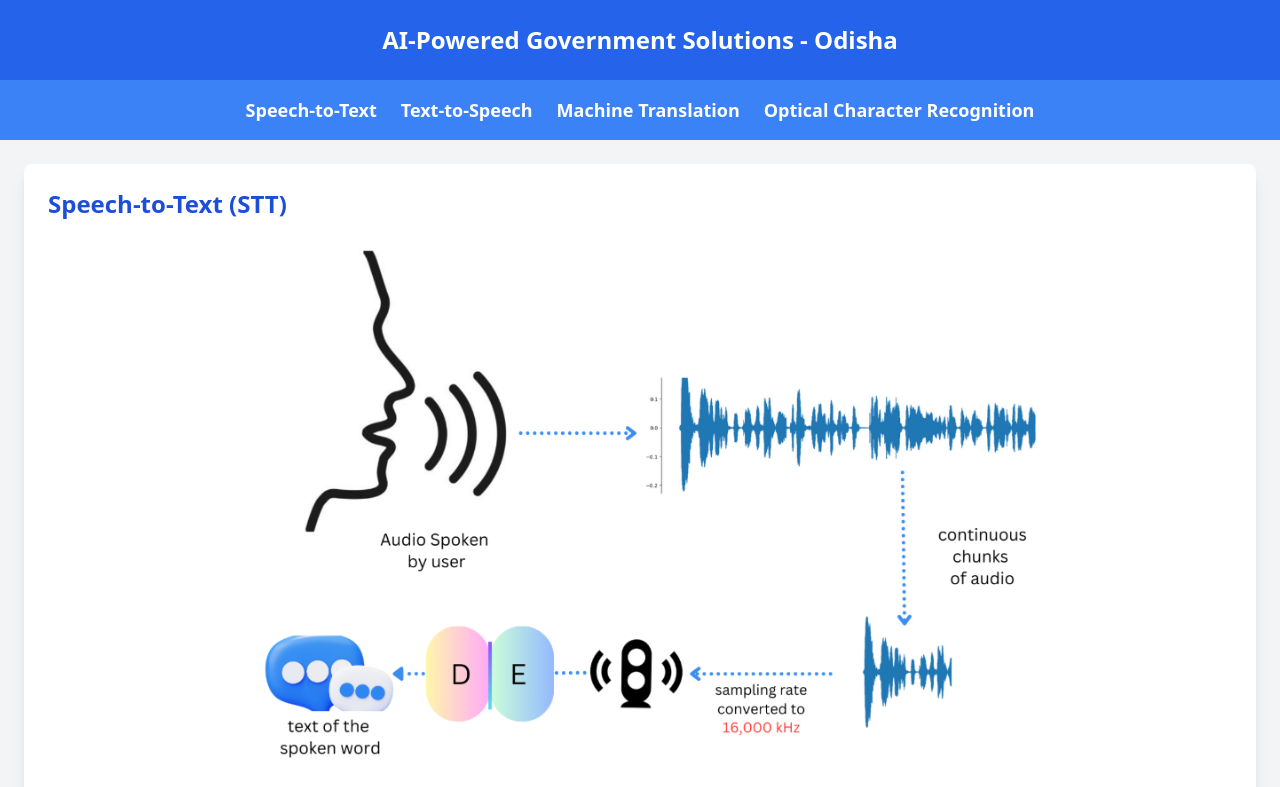
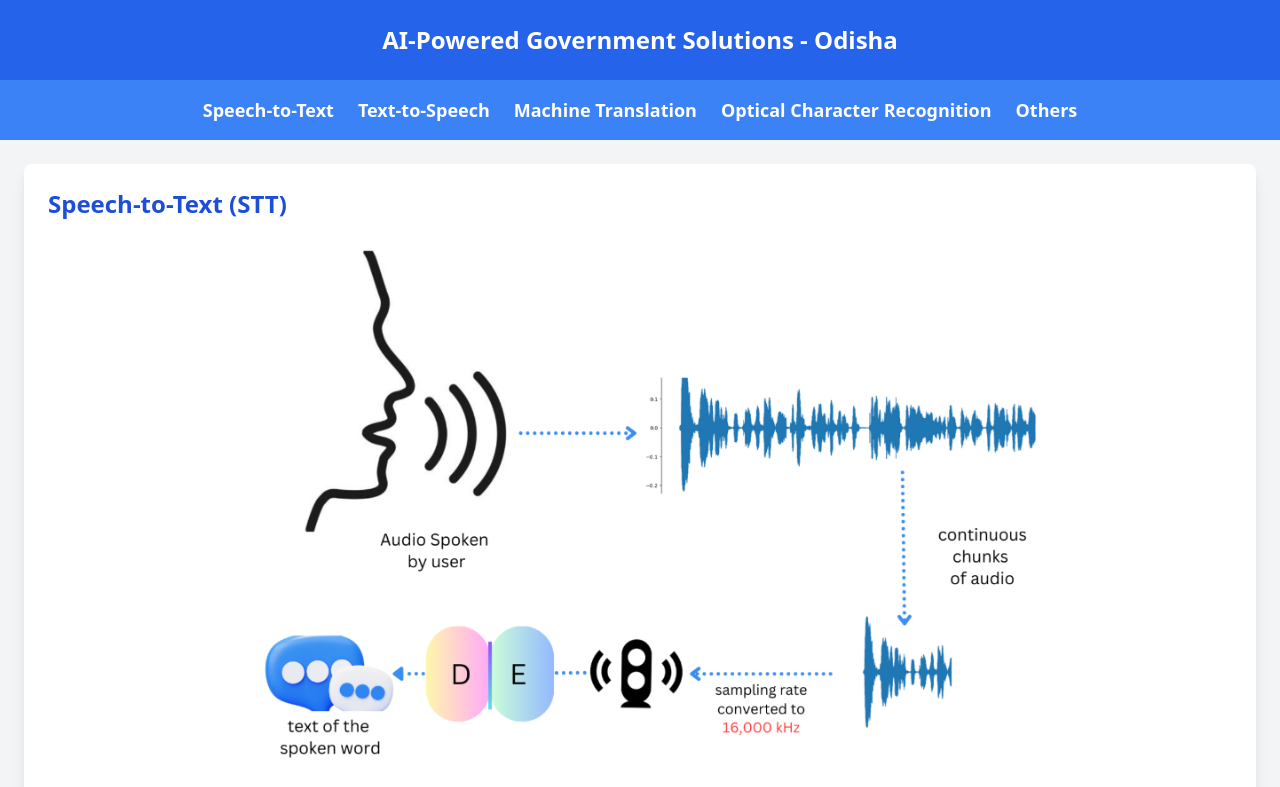
Before and after one commit to Ranjit246/ai-uc, a plain HTML site: page index.html in a window 1280 px wide. Shown: the top 787 px of the page. Drawn offline with nearby package versions, Linux system fonts and the light colour scheme.

Commit message:
Update index.html

```diff
--- a/index.html
+++ b/index.html
@@ -15,6 +15,7 @@
         <a href="#tts" class="hover:underline">Text-to-Speech</a>
         <a href="#nmt" class="hover:underline">Machine Translation</a>
         <a href="#ocr" class="hover:underline">Optical Character Recognition</a>
+        <a href="#others" class="hover:underline">Others</a>
     </nav>
 
     <section id="stt" class="p-6 bg-white m-6 rounded-lg shadow-lg">
@@ -107,12 +108,12 @@
         </p>
     </section>
 
-    <section id="conv_bot" class="p-6 bg-white m-6 rounded-lg shadow-lg">
+    <section id="others" class="p-6 bg-white m-6 rounded-lg shadow-lg">
         <h2 class="text-2xl font-bold mb-4 text-blue-700">Virtual Voice Conversational Bot</h2>
         <img src="images/conversational_bot.png" alt="OCR" class="w-full mb-4 rounded-lg">
     </section>
 
-    <section id="chatbot" class="p-6 bg-white m-6 rounded-lg shadow-lg">
+    <section id="others" class="p-6 bg-white m-6 rounded-lg shadow-lg">
         <h2 class="text-2xl font-bold mb-4 text-blue-700">Chat Bot</h2>
         <img src="images/chatbot.png" alt="OCR" class="w-full mb-4 rounded-lg">
     </section>
```
